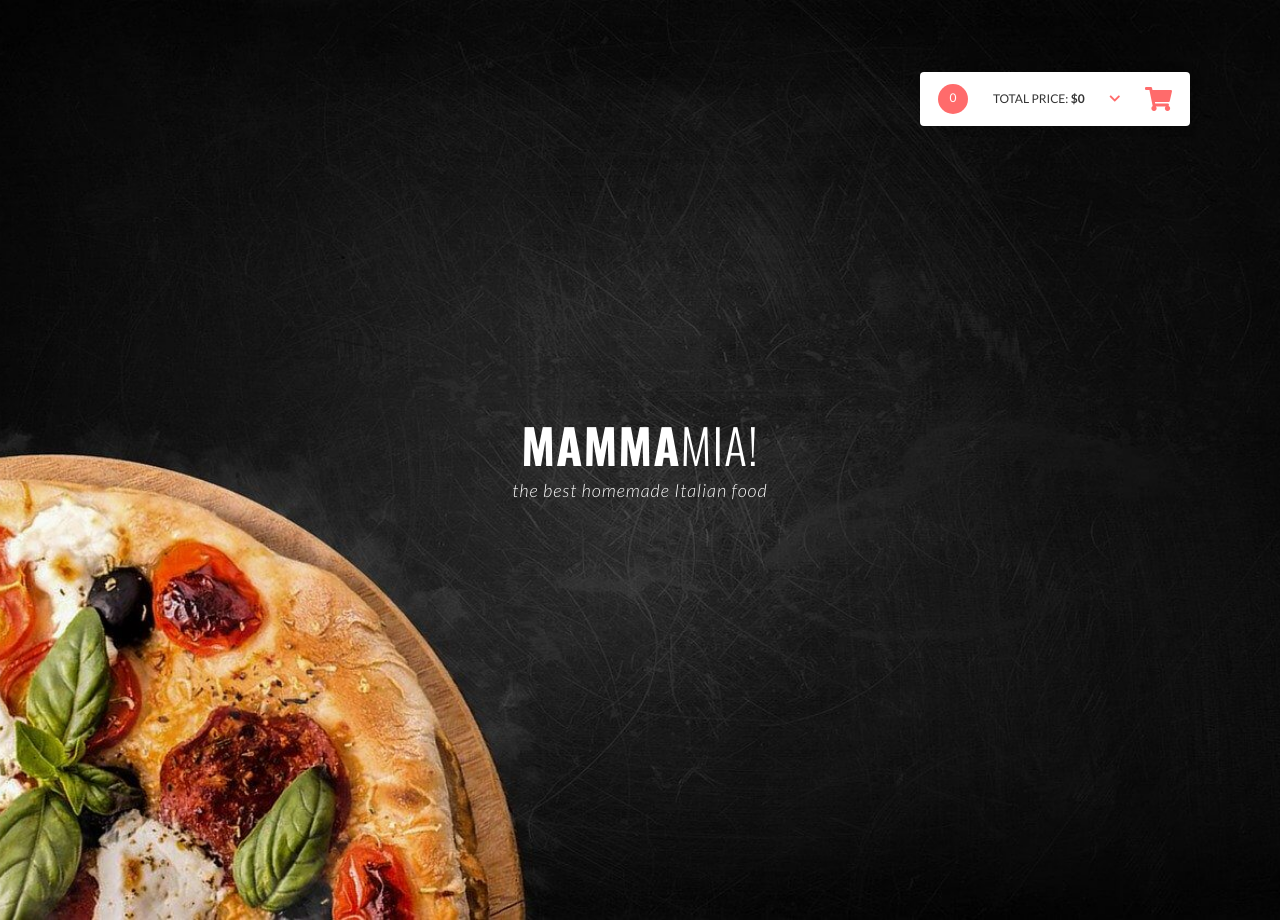
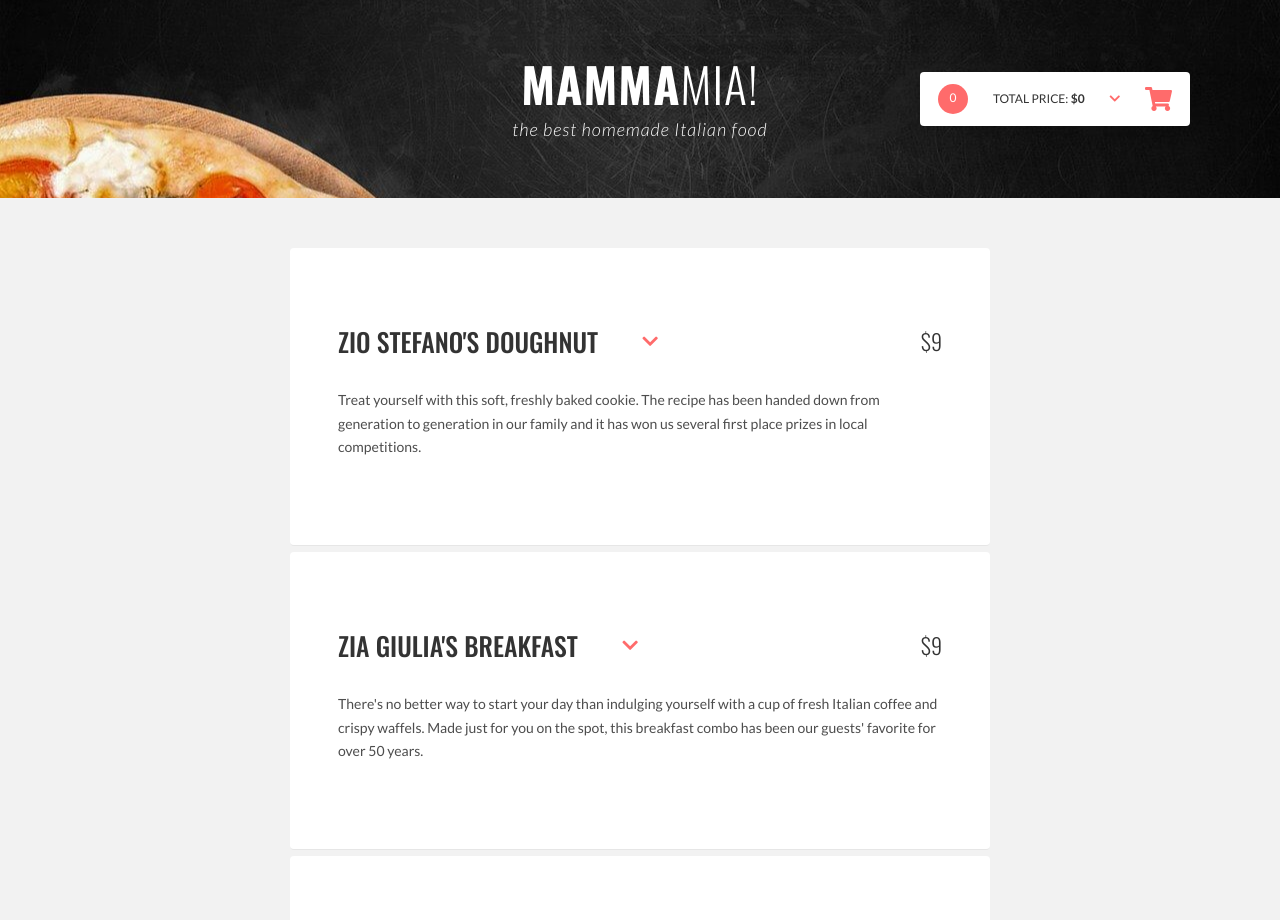
Before and after one commit to TomaszJarosiewicz/project-pizzeria, a website: page src/index.html in a window 1280 px wide. Shown: the top 920 px of the page. Drawn offline with nearby package versions, Linux system fonts and the light colour scheme; files that its build step writes are made by us from their sources.

Commit message:
Fixbug styles

```diff
--- a/src/sass/partials/_header.scss
+++ b/src/sass/partials/_header.scss
@@ -7,7 +7,6 @@
 
   &__wrapper {
     @include flex(column, center, center);
-    height: 100vh;
     position: relative;
   }
 
--- a/src/sass/partials/_product.scss
+++ b/src/sass/partials/_product.scss
@@ -1,6 +1,6 @@
 #product-list {
   max-width: 740px;
-  margin: 100px auto;
+  margin: 50px auto;
   padding: 0 20px;
 }
 
```
